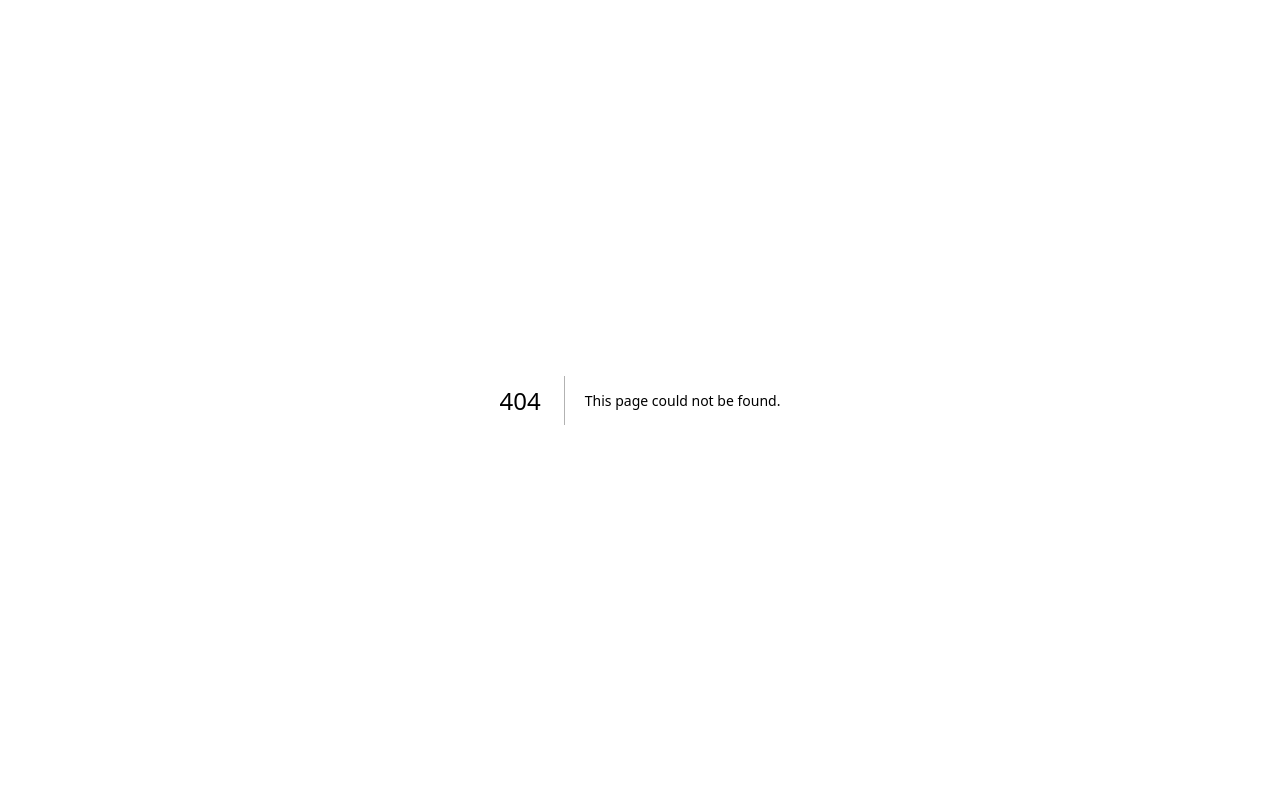
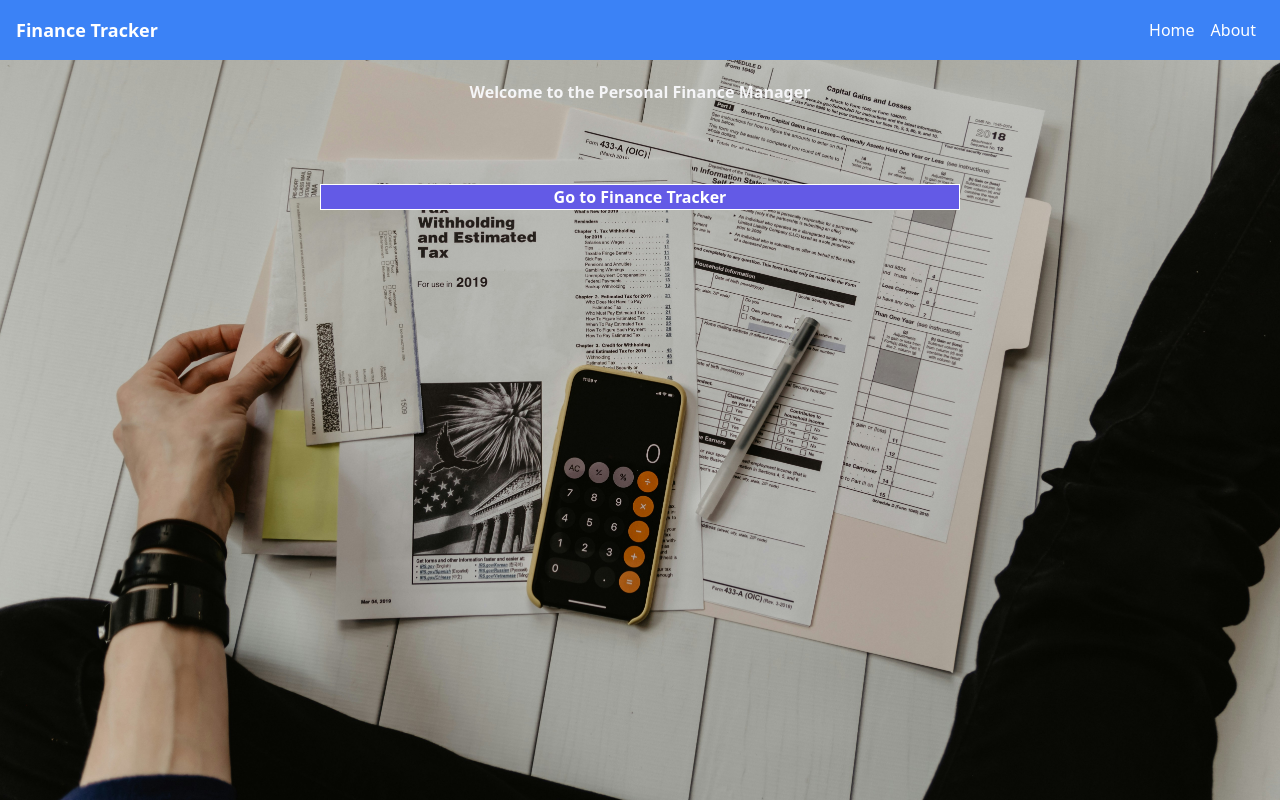
Before and after one commit to MoisesSanchez2020/my-finance-tracker, a Next.js app: page /home in a window 1280 px wide. Before the commit this address had no page. Built offline with nearby package versions, Linux system fonts and the light colour scheme.

Commit message:
third update

```diff
--- a/package.json
+++ b/package.json
@@ -15,7 +15,8 @@
     "next-auth": "^4.24.7",
     "react": "^18",
     "react-calendar": "^4.8.0",
-    "react-dom": "^18"
+    "react-dom": "^18",
+    "react-router-dom": "^6.22.3"
   },
   "devDependencies": {
     "@types/node": "^20",
--- /dev/null
+++ b/pages/home.tsx
@@ -0,0 +1,96 @@
+// pages/home.tsx
+
+import React from 'react';
+import { useRouter } from 'next/router';
+import Navbar from '../components/Navbar';
+
+const Home: React.FC = () => {
+  const router = useRouter();
+
+  // Function to navigate to the finance tracker page
+  const navigateToTracker = () => {
+    router.push('/'); // Adjust the path to where your finance tracker page is located
+  };
+
+  return (
+    <div style={backgroundStyle}>
+      <Navbar />
+      <main className="home-content">
+        <h1>Welcome to the Personal Finance Manager</h1>
+
+        <button
+          onClick={navigateToTracker}
+          className="start-button"
+        >
+          Go to Finance Tracker
+        </button>
+      </main>
+      <style jsx>{`
+  .home-content {
+    padding: 20px;
+    text-align: center;
+    font-weight: bold; // Make the text bold
+    border-radius: 15px; // Rounded corners
+    margin: auto; // Center the content
+    max-width: 800px; // Maximum width of the content
+  }
+
+  .home-content h1 {
+    color: #f5f5f7; // Dark text color for the heading
+    font-size: 3.5em; // Larger font size for the heading
+    margin-bottom: 20px; // Space below the heading
+  }
+
+  .home-content p {
+    color: #424bed;
+    font-size: 1.3em; // Slightly increased font size
+    line-height: 1.5;
+    font-weight: bold; // Make the text bold
+
+  }
+
+  .start-button {
+    // Your existing styles for the start button
+  }
+`}</style>
+
+      <style jsx>{`
+  .home-content {
+    padding: 20px;
+    text-align: center;
+  }
+  .start-button {
+    background-color: #635ae6;
+    color: white;
+    border: 1px solid white; // Added white border
+    border-radius: 50%;
+    width: 50vw; // 50% of the viewport width
+    height: 50vw; // Also 50% of the viewport width for a circular shape
+    max-width: 350px; // Maximum size limitation
+    max-height: 350px; // Maximum size limitation
+    font-size: 46px;
+    cursor: pointer;
+    display: flex;
+    align-items: center;
+    justify-content: center;
+    margin: 10vh auto;
+    position: relative;
+    z-index: 2;
+  }
+`}</style>
+
+
+    </div>
+  );
+};
+
+const backgroundStyle: React.CSSProperties = {
+  backgroundImage: `url('/images/finace.jpg')`,
+  backgroundSize: 'cover',
+  backgroundPosition: 'center',
+  backgroundRepeat: 'no-repeat',
+  height: '100vh',
+  width: '100vw',
+};
+
+export default Home;
--- a/pages/index.tsx
+++ b/pages/index.tsx
@@ -1,4 +1,5 @@
 import React, { useState } from 'react';
+
 import Navbar from '../components/Navbar';
 import Calendar from 'react-calendar';
 import 'react-calendar/dist/Calendar.css'; // Default styling
```
Also changed, not shown: public/images/finace.jpg (added), 1 other file (tests, documents, lock files or other folders).
